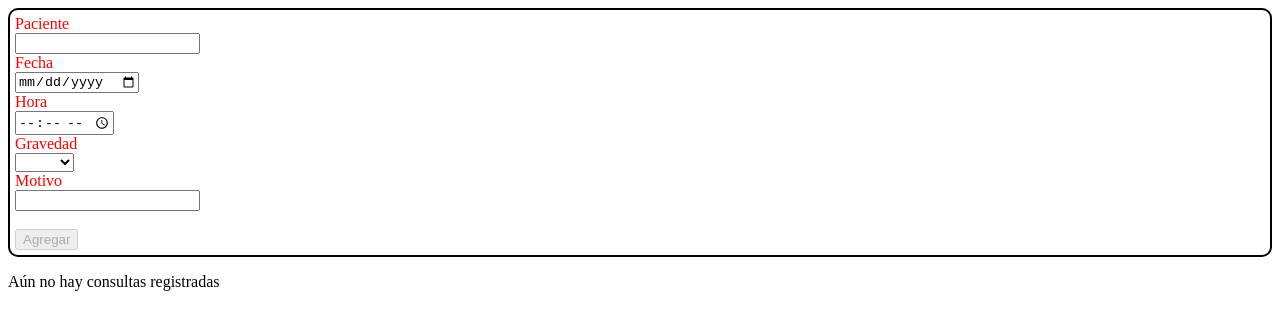
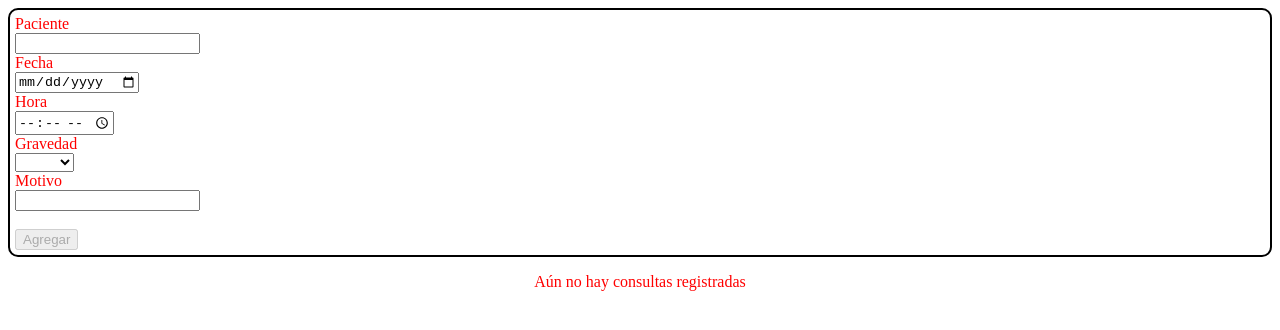
Before and after one commit to plazasoto/Desafio-ManejoEventosReutilizacionComponentes, a Vue app: page / in a window 1280 px wide. Shown: the top 330 px of the page. Built offline with nearby package versions, Linux system fonts and the light colour scheme.

Commit message:
style de mensaje cuando no hay registros

```diff
--- a/src/App.vue
+++ b/src/App.vue
@@ -12,8 +12,7 @@
 
   </div>
 
-  <p v-if="citas.length == 0">Aún no hay consultas registradas</p>
-  <p v-else>Hay {{citas.length}} citas registradas</p><!-- borrar antes de terminar  -->
+  <p v-if="citas.length == 0" id="sinRegistros">Aún no hay consultas registradas</p>
 </template>
 
 <script>
@@ -35,8 +34,8 @@ export default {
 
   methods:{
     recibirCita(citaRecibida){
-      console.log("ᓀ‸ᓂ");
-      console.log(citaRecibida);
+      /* console.log("ᓀ‸ᓂ");
+      console.log(citaRecibida); */
       this.citas.push(citaRecibida);
     },
   },
@@ -47,4 +46,9 @@ export default {
 #citasAgendadas{
   display: inline;
 }
+
+#sinRegistros{
+  color: red;
+  text-align: center;
+}
 </style>
```
